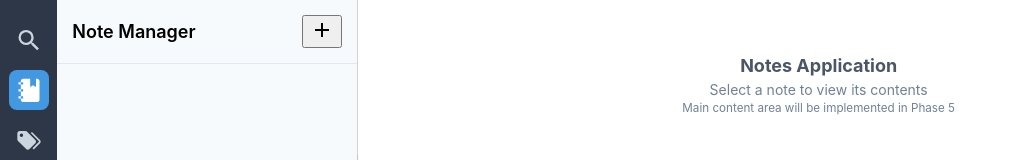
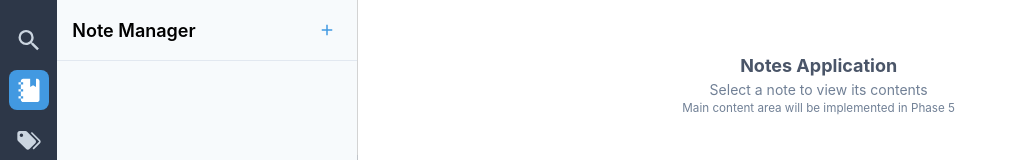
Before and after one commit to sp-loomis/notes, a React app: page / in a window 1280 px wide. Both pictures are taken after a click on the button 28 px from the left and 90 px from the top of the page. Shown: the top 160 px of the page, without its empty margins (0-1009 px from the left). Built offline with nearby package versions, Linux system fonts and the light colour scheme.

Commit message:
refactor(ui): standardize button styles in NoteManagerView and ComponentListingPanel

```diff
--- a/src/renderer/components/navigation/NoteManagerView.tsx
+++ b/src/renderer/components/navigation/NoteManagerView.tsx
@@ -84,7 +84,7 @@ const NoteManagerView: React.FC = () => {
         <div className="navigator-header">
           Note Manager
           <button
-            className="create-note-button"
+            className="icon-button primary"
             onClick={() => setIsCreating(true)}
             aria-label="Create new note"
           >
@@ -134,7 +134,7 @@ const NoteManagerView: React.FC = () => {
     <>
       <div className="navigator-header note-manager-view">
         Note Manager
-        <button className="close-note-button" onClick={handleCloseNote} aria-label="Close note">
+        <button className="icon-button secondary" onClick={handleCloseNote} aria-label="Close note">
           <Icon path={mdiClose} size={1} />
         </button>
       </div>
--- a/src/renderer/components/noteManager/ComponentListingPanel.tsx
+++ b/src/renderer/components/noteManager/ComponentListingPanel.tsx
@@ -196,7 +196,7 @@ const ComponentListingPanel: React.FC<ComponentListingPanelProps> = ({ noteId })
       <div className="panel-header">
         <h3>Components</h3>
         <button
-          className="icon-button add-component-button"
+          className="icon-button primary"
           onClick={() => setIsCreating(true)}
           title="Add component"
         >
--- a/src/renderer/components/noteManager/NoteAttributesPanel.tsx
+++ b/src/renderer/components/noteManager/NoteAttributesPanel.tsx
@@ -159,7 +159,7 @@ const NoteAttributesPanel: React.FC<NoteAttributesPanelProps> = ({ onClose }) =>
           {isEditing ? (
             <>
               <button
-                className="icon-button save-button"
+                className="icon-button success"
                 onClick={handleSaveChanges}
                 disabled={!title.trim() || loading}
                 title="Save changes"
@@ -167,7 +167,7 @@ const NoteAttributesPanel: React.FC<NoteAttributesPanelProps> = ({ onClose }) =>
                 <Icon path={mdiCheck} size={0.9} />
               </button>
               <button
-                className="icon-button cancel-button"
+                className="icon-button secondary"
                 onClick={handleCancelEditing}
                 title="Cancel editing"
               >
@@ -175,16 +175,12 @@ const NoteAttributesPanel: React.FC<NoteAttributesPanelProps> = ({ onClose }) =>
               </button>
             </>
           ) : (
-            <button
-              className="icon-button edit-button"
-              onClick={handleStartEditing}
-              title="Edit note"
-            >
+            <button className="icon-button primary" onClick={handleStartEditing} title="Edit note">
               <Icon path={mdiPencil} size={0.9} />
             </button>
           )}
           <button
-            className="icon-button delete-button"
+            className="icon-button danger"
             onClick={() => setShowDeleteConfirmation(true)}
             title="Delete note"
           >
--- a/src/renderer/styles/global.css
+++ b/src/renderer/styles/global.css
@@ -128,34 +128,6 @@ body,
 }
 
 /* Note Manager View styles */
-.note-manager-view .create-note-button,
-.note-manager-view .close-note-button {
-  background-color: #4299e1;
-  color: white;
-  width: 30px;
-  height: 30px;
-  border-radius: 50%;
-  display: flex;
-  justify-content: center;
-  align-items: center;
-  border: none;
-  cursor: pointer;
-  transition: background-color 0.2s;
-}
-
-.note-manager-view .create-note-button:hover,
-.note-manager-view .close-note-button:hover {
-  background-color: #3182ce;
-}
-
-.note-manager-view .close-note-button {
-  background-color: #a0aec0;
-}
-
-.note-manager-view .close-note-button:hover {
-  background-color: #718096;
-}
-
 .note-manager-view .note-list {
   display: flex;
   flex-direction: column;
@@ -1047,3 +1019,100 @@ body,
   border-color: #a0aec0;
   cursor: not-allowed;
 }
+
+/* Common UI Components */
+
+/* Icon Button - Base */
+.icon-button {
+  display: flex;
+  justify-content: center;
+  align-items: center;
+  background: none;
+  border: none;
+  cursor: pointer;
+  transition:
+    background-color 0.2s,
+    color 0.2s;
+  border-radius: 4px;
+  color: #4a5568;
+  width: 30px;
+  height: 30px;
+}
+
+.icon-button:hover {
+  background-color: #edf2f7;
+}
+
+.icon-button:disabled {
+  opacity: 0.5;
+  cursor: not-allowed;
+}
+
+/* Icon Button - Sizes */
+.icon-button.small {
+  width: 24px;
+  height: 24px;
+}
+
+.icon-button.large {
+  width: 36px;
+  height: 36px;
+}
+
+/* Icon Button - Shapes */
+.icon-button.rounded {
+  border-radius: 50%;
+}
+
+/* Icon Button - Colors */
+.icon-button.primary {
+  color: #4299e1;
+}
+
+.icon-button.primary.filled {
+  background-color: #4299e1;
+  color: white;
+}
+
+.icon-button.primary.filled:hover {
+  background-color: #3182ce;
+}
+
+.icon-button.secondary {
+  color: #a0aec0;
+}
+
+.icon-button.secondary.filled {
+  background-color: #a0aec0;
+  color: white;
+}
+
+.icon-button.secondary.filled:hover {
+  background-color: #718096;
+}
+
+.icon-button.success {
+  color: #48bb78;
+}
+
+.icon-button.success.filled {
+  background-color: #48bb78;
+  color: white;
+}
+
+.icon-button.success.filled:hover {
+  background-color: #38a169;
+}
+
+.icon-button.danger {
+  color: #e53e3e;
+}
+
+.icon-button.danger.filled {
+  background-color: #e53e3e;
+  color: white;
+}
+
+.icon-button.danger.filled:hover {
+  background-color: #c53030;
+}
```
